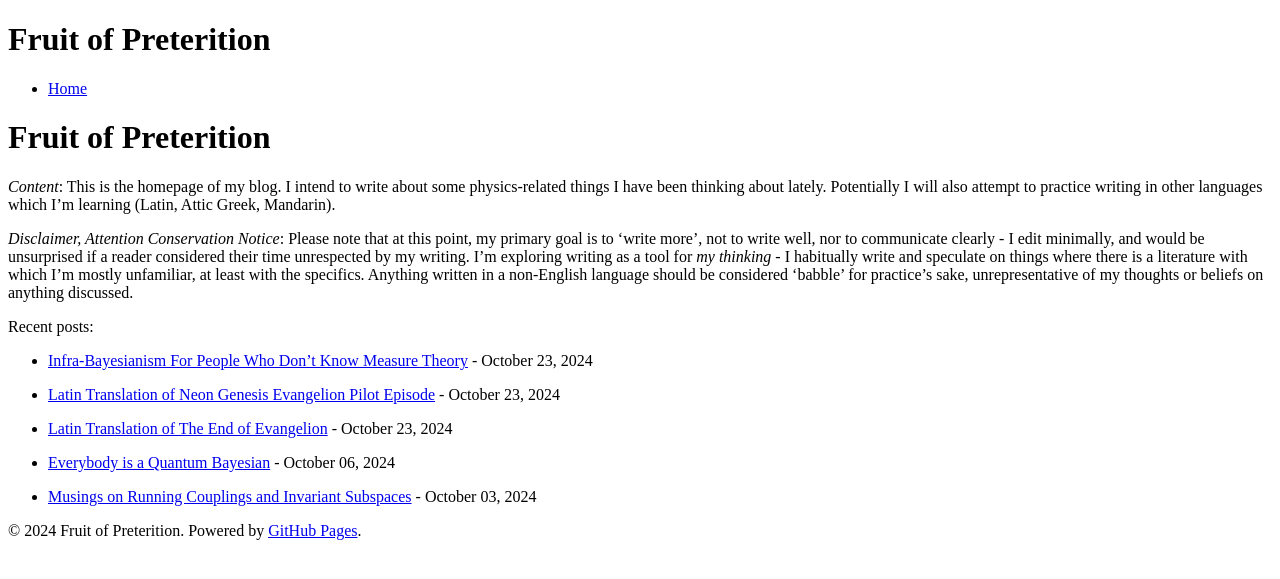
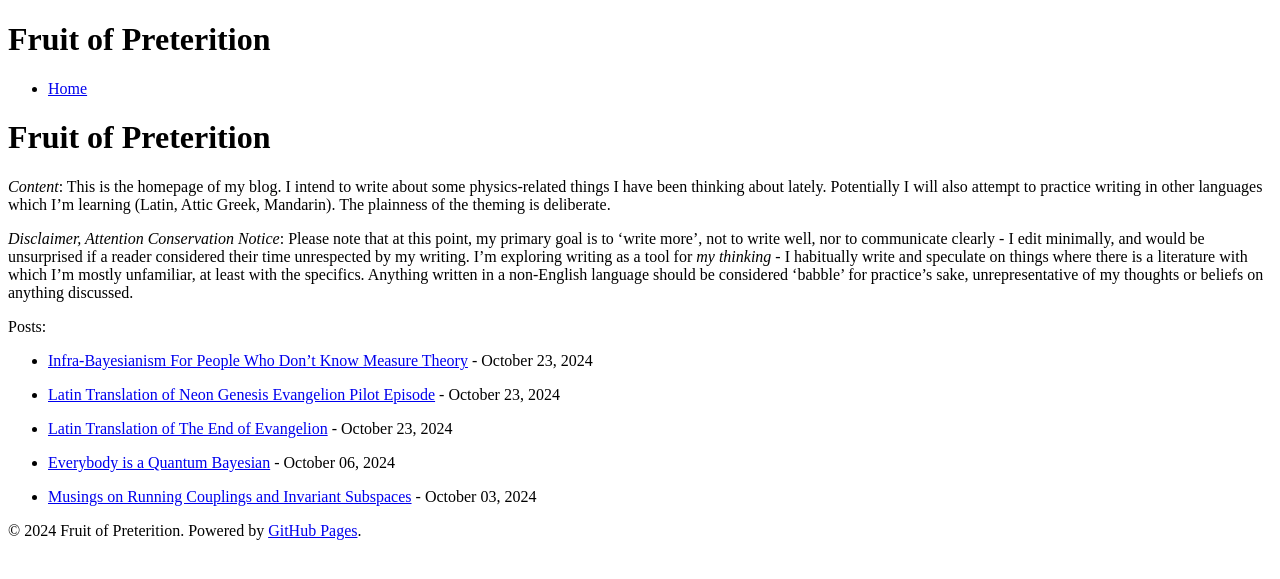
Before and after one commit to CharlesR-W/crw-blog, a Jekyll site: the page built from index.md, in a window 1280 px wide. Shown: the top 579 px of the page. Built offline with Jekyll 4.4.1, drawn with Linux system fonts in a browser that asks for light colours.

Commit message:
Update index.md

```diff
--- a/index.md
+++ b/index.md
@@ -4,11 +4,11 @@ title: "Fruit of Preterition"
 ---
 
 # Fruit of Preterition
-*Content*: This is the homepage of my blog.  I intend to write about some physics-related things I have been thinking about lately.  Potentially I will also attempt to practice writing in other languages which I'm learning (Latin, Attic Greek, Mandarin).
+*Content*: This is the homepage of my blog.  I intend to write about some physics-related things I have been thinking about lately.  Potentially I will also attempt to practice writing in other languages which I'm learning (Latin, Attic Greek, Mandarin).  The plainness of the theming is deliberate.
 
 *Disclaimer, Attention Conservation Notice*: Please note that at this point, my primary goal is to 'write more', not to write well, nor to communicate clearly - I edit minimally, and would be unsurprised if a reader considered their time unrespected by my writing.  I'm exploring writing as a tool for _my thinking_ - I habitually write and speculate on things where there is a literature with which I'm mostly unfamiliar, at least with the specifics.  Anything written in a non-English language should be considered 'babble' for practice's sake, unrepresentative of my thoughts or beliefs on anything discussed.
 
-Recent posts:
+Posts:
 
 {% for post in site.posts %}
 - [{{ post.title }}]({{ site.baseurl }}{{ post.url }}) - {{ post.date | date: "%B %d, %Y" }}
```
